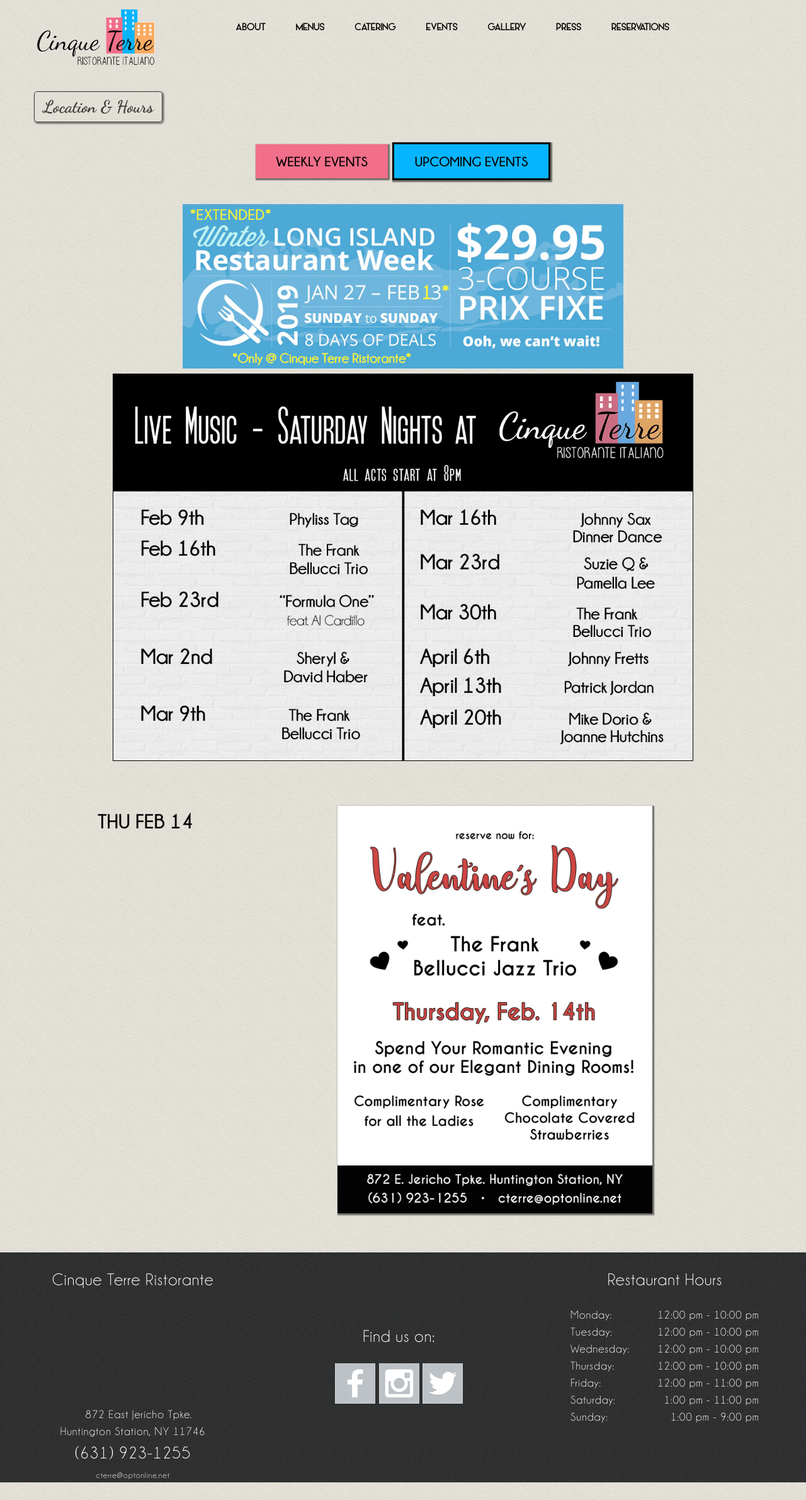
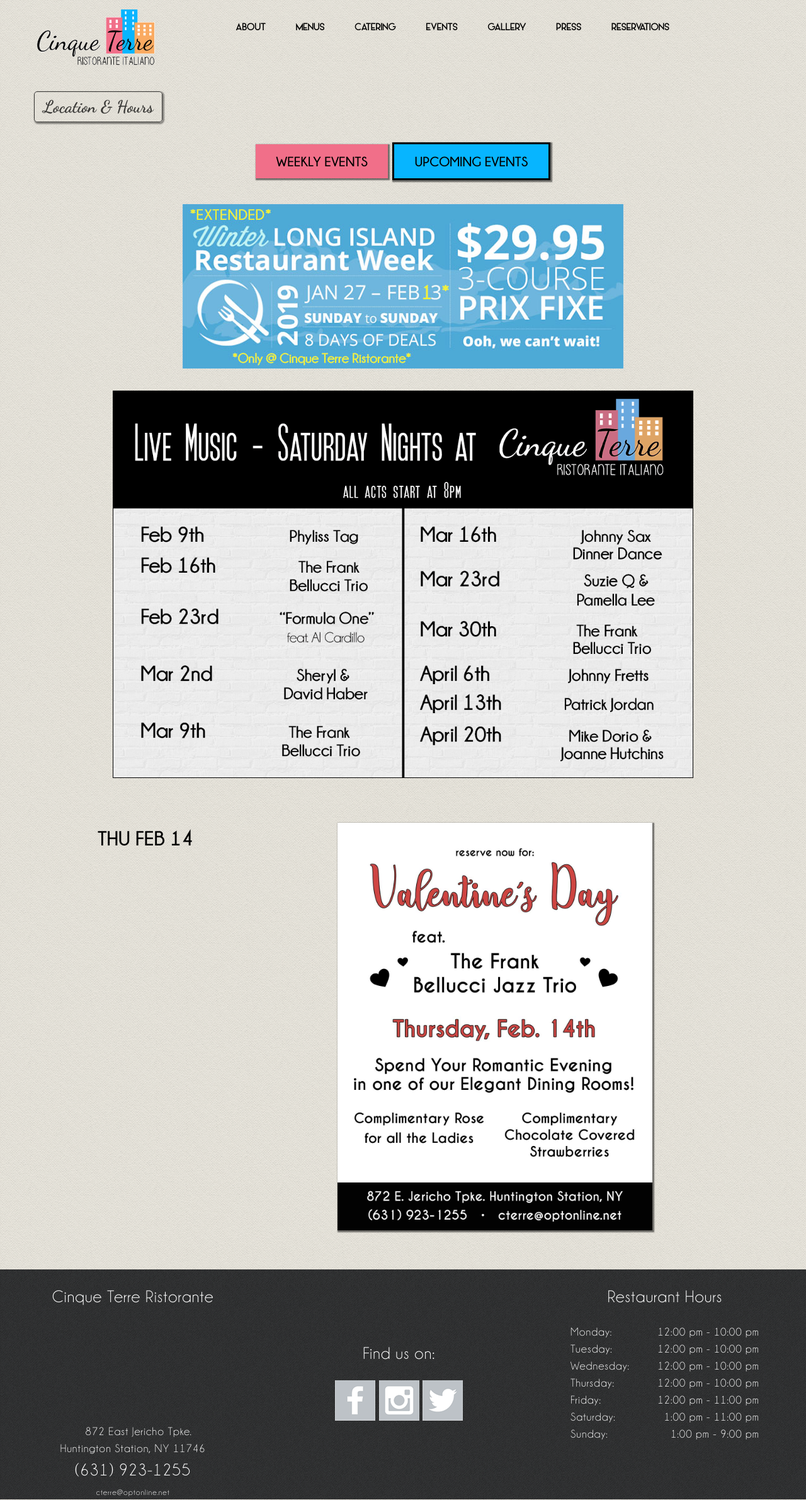
Before and after one commit to cinqueterreli/cinqueterre.github.io, a Jekyll site: the page built from upcoming-events.html, in a window 1280 px wide. Shown: the whole page at 63% size. Built offline with Jekyll 4.4.1, drawn with Linux system fonts in a browser that asks for light colours; nearby versions of some CDN libraries; grey boxes are pictures that could not be loaded.

Commit message:
fixed spacing below earthing

```diff
--- a/_includes/event-links.html
+++ b/_includes/event-links.html
@@ -2,6 +2,6 @@
 	<li><a class="pink menu-link{% if page.title == "Weekly Events" %} active{% endif %}" href="{{site.url}}/weekly-events">WEEKLY EVENTS</a></li>
 	<li><a class="blue menu-link{% if page.title == "Upcoming Events" %} active{% endif %}" href="{{site.url}}/upcoming-events">UPCOMING EVENTS</a></li>
 </ul>
-<div style="margin:0 auto; text-align:center;">
+<div style="margin:0 auto; text-align:center; padding-bottom:1.5em;">
 	<img src="/images/restaurantWeek.jpg" style="max-width:700px;">
 </div>
```
